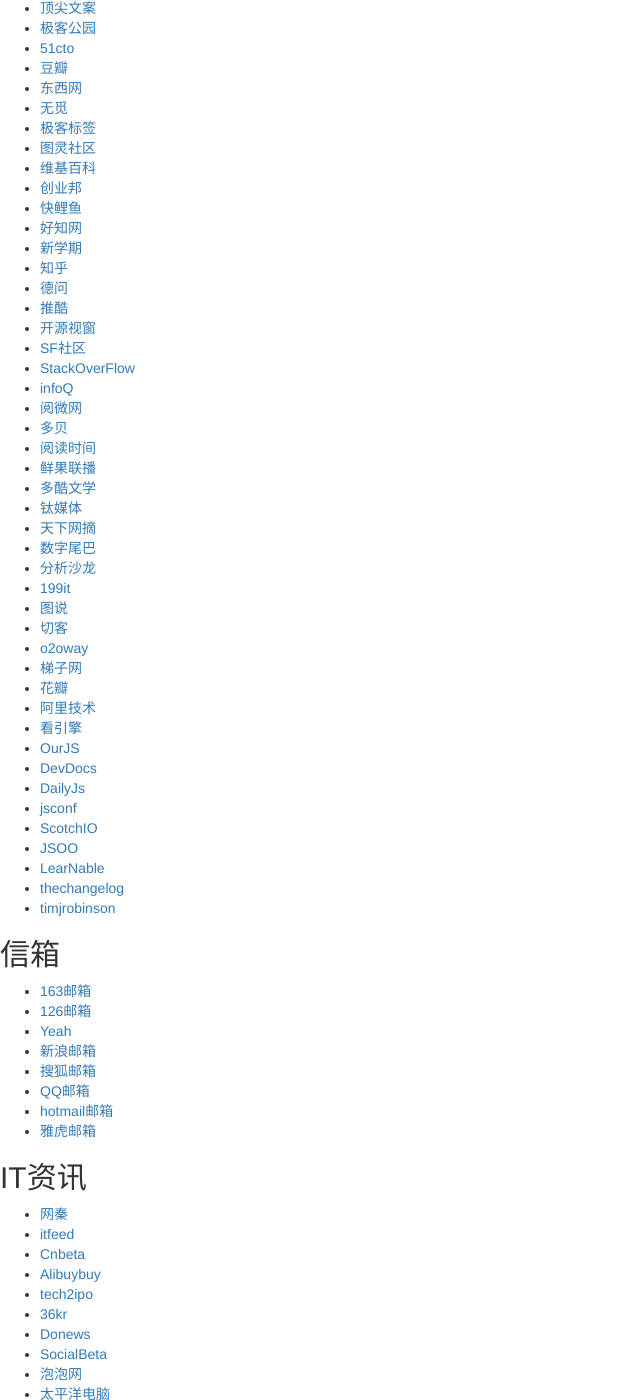
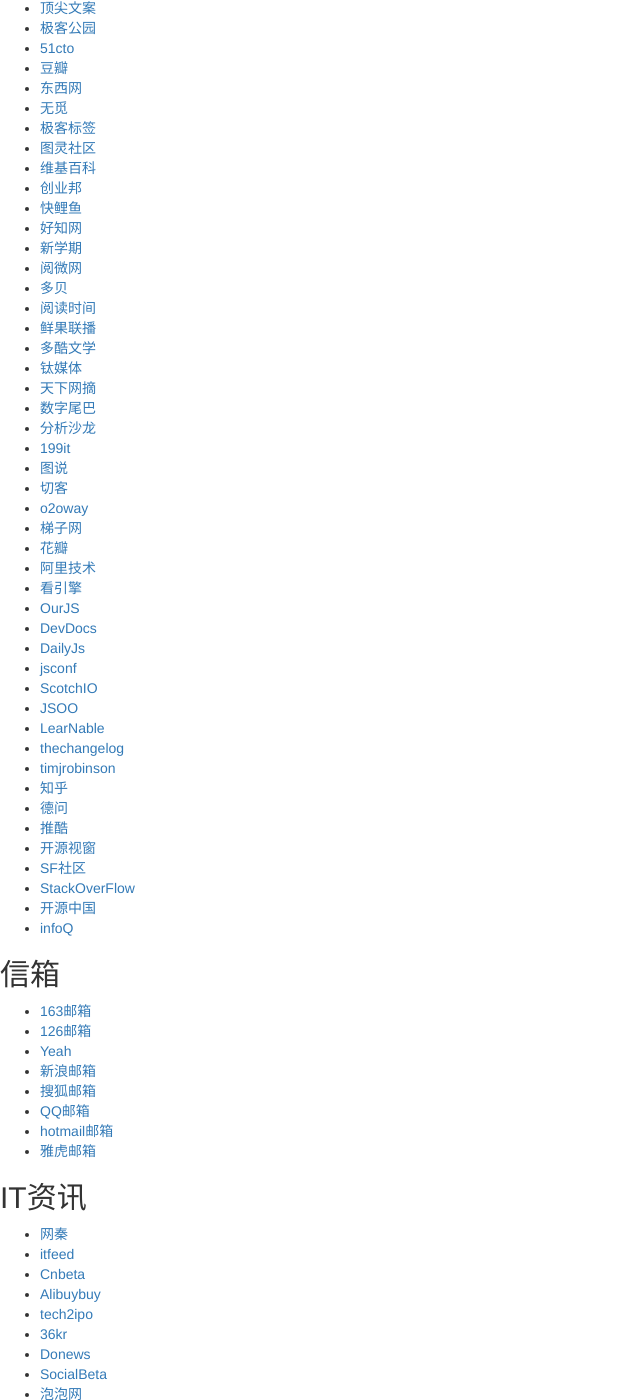
Before and after one commit to wkylin/wkylin.github.com, a Jekyll site: the page built from homelink.html, in a window 1280 px wide and 1400 px high, scrolled down 2635 px. Shown: the whole window, without its empty margins (0-640 px from the left). Built offline with Jekyll 4.4.1, drawn with Linux system fonts in a browser that asks for light colours; nearby versions of some CDN libraries; library files that are not in the unit come from our copies; comment, search, counter and statistics services are not loaded.

Commit message:
website optimization

```diff
--- a/homelink.html
+++ b/homelink.html
@@ -122,13 +122,6 @@
     <li class="ui-list-item"><a href="http://www.kuailiyu.com/" target="_blank">快鲤鱼</a></li>
     <li class="ui-list-item"><a href="http://www.howzhi.com/" target="_blank">好知网</a></li>
     <li class="ui-list-item"><a href="http://www.xinxueqi.com/" target="_blank">新学期</a></li>
-    <li class="ui-list-item"><a href="http://www.zhihu.com/" target="_blank">知乎</a></li>
-    <li class="ui-list-item"><a href="http://www.dewen.org/" target="_blank">德问</a></li>
-    <li class="ui-list-item"><a href="http://www.tuicool.com" target="_blank">推酷</a></li>
-    <li class="ui-list-item"><a href="http://www.oseye.net/" target="_blank">开源视窗</a></li>
-    <li class="ui-list-item"><a href="http://segmentfault.com/" target="_blank">SF社区</a></li>
-    <li class="ui-list-item"><a href="http://stackoverflow.com" target="_blank">StackOverFlow</a></li>
-    <li class="ui-list-item"><a href="http://www.infoq.com/cn/" target="_blank">infoQ</a></li>
     <li class="ui-list-item"><a href="http://www.yuewe.cn/" target="_blank">阅微网</a></li>
     <li class="ui-list-item"><a href="http://www.duobei.com/" target="_blank">多贝</a></li>
     <li class="ui-list-item"><a href="http://www.timetimetime.net/" target="_blank">阅读时间</a></li>
@@ -155,6 +148,14 @@
     <li class="ui-list-item"><a href="https://learnable.com/" target="_blank">LearNable</a></li>
     <li class="ui-list-item"><a href="http://thechangelog.com/" target="_blank">thechangelog</a></li>
     <li class="ui-list-item"><a href="http://www.timjrobinson.com/" target="_blank">timjrobinson</a></li>
+    <li class="ui-list-item"><a href="http://www.zhihu.com/" target="_blank">知乎</a></li>
+    <li class="ui-list-item"><a href="http://www.dewen.org/" target="_blank">德问</a></li>
+    <li class="ui-list-item"><a href="http://www.tuicool.com" target="_blank">推酷</a></li>
+    <li class="ui-list-item"><a href="http://www.oseye.net/" target="_blank">开源视窗</a></li>
+    <li class="ui-list-item"><a href="http://segmentfault.com/" target="_blank">SF社区</a></li>
+    <li class="ui-list-item"><a href="http://stackoverflow.com" target="_blank">StackOverFlow</a></li>
+    <li class="ui-list-item"><a href="http://www.oschina.net/" target="_blank">开源中国</a></li>
+    <li class="ui-list-item"><a href="http://www.infoq.com/cn/" target="_blank">infoQ</a></li>
 </ul>
 
 <div class="ui-title fn-clear">
--- a/tech.html
+++ b/tech.html
@@ -29,8 +29,7 @@
     <li class="ui-list-item"><a href="http://blog.anvard.org/conversational-git/" target="_blank">conversational-git</a></li>
     <li class="ui-list-item"><a href="http://www.tuicool.com/articles/yA3Qje2" target="_blank">git资料</a></li>
     <li class="ui-list-item"><a href="http://think-like-a-git.net/" target="_blank">thinkLinkGit</a></li>
-    <li class="ui-list-item"><a href="http://marklodato.github.com/visual-git-guide/index-en.html" target="_blank">visualGitGuide</a>
-    </li>
+    <li class="ui-list-item"><a href="http://marklodato.github.com/visual-git-guide/index-en.html" target="_blank">visualGitGuide</a></li>
 </ul>
 <div class="ui-title fn-clear">
     <h2>Jekyll Bootstrap</h2>
```
